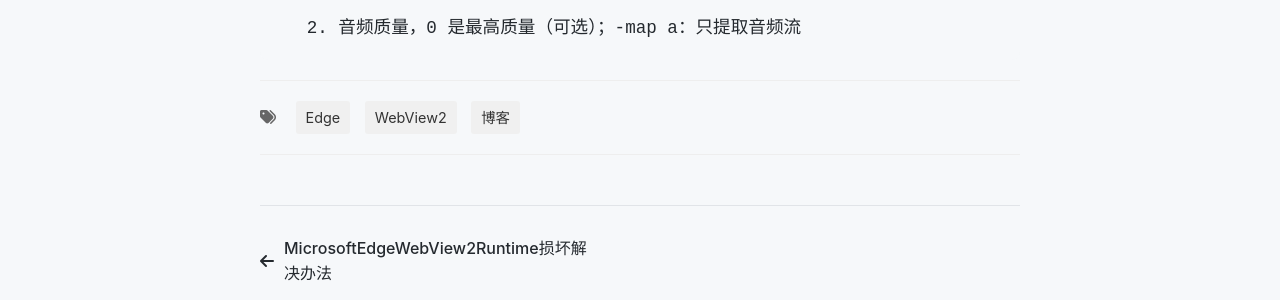
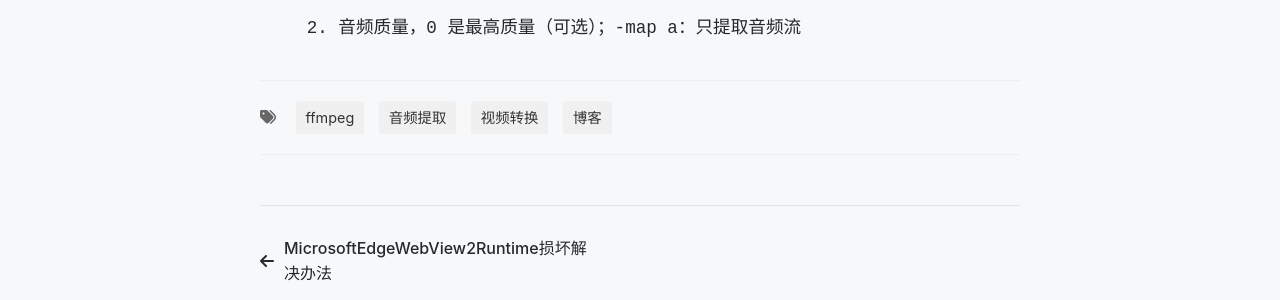
Before and after one commit to Yoncms/yoncms.github.io, a Jekyll site: the page built from _posts/2025-05-21-ffmepg-videomp3.md, in a window 1280 px wide. Shown: the part 1414-1714 px from the top of the page. Built offline with Jekyll 4.4.1, drawn with Linux system fonts in a browser that asks for light colours; comment, search, counter and statistics services are not loaded.

Commit message:
Update 2025-05-21-ffmepg-videomp3.md

```diff
--- a/_posts/2025-05-21-ffmepg-videomp3.md
+++ b/_posts/2025-05-21-ffmepg-videomp3.md
@@ -3,7 +3,7 @@ layout: post
 title: "ffmpeg音视频转换提取"
 date: 2025-05-21
 categories: 技术
-tags: [Edge, WebView2, 博客]
+tags: [ffmpeg, 音频提取, 视频转换, 博客]
 featured_image: /assets/images/article20.jpg
 ---
 # ffmpeg音视频转换提取
```
